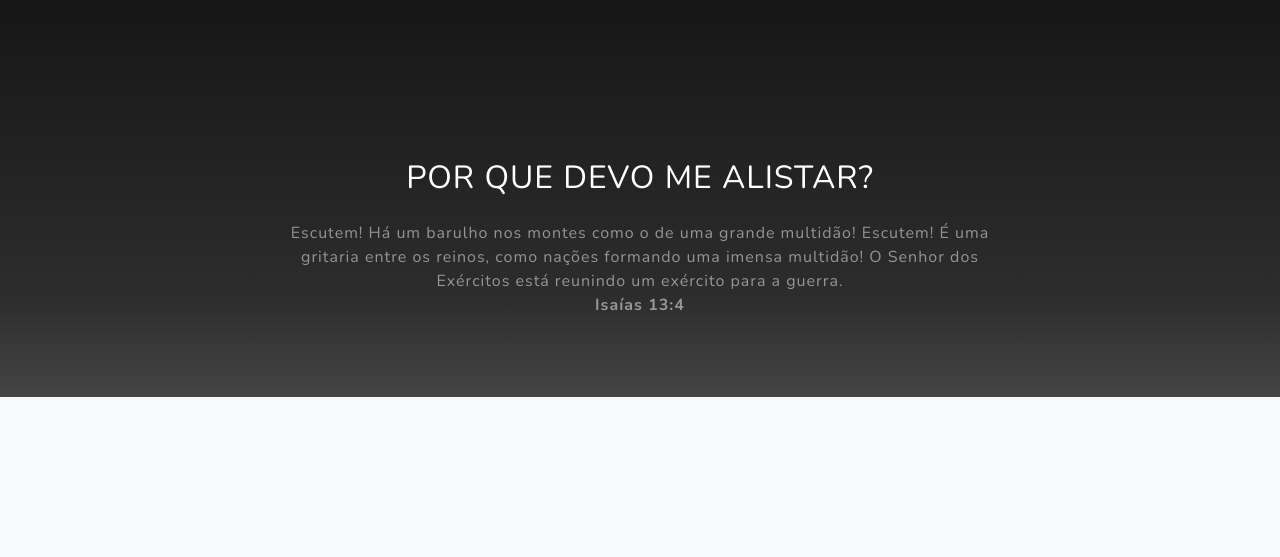
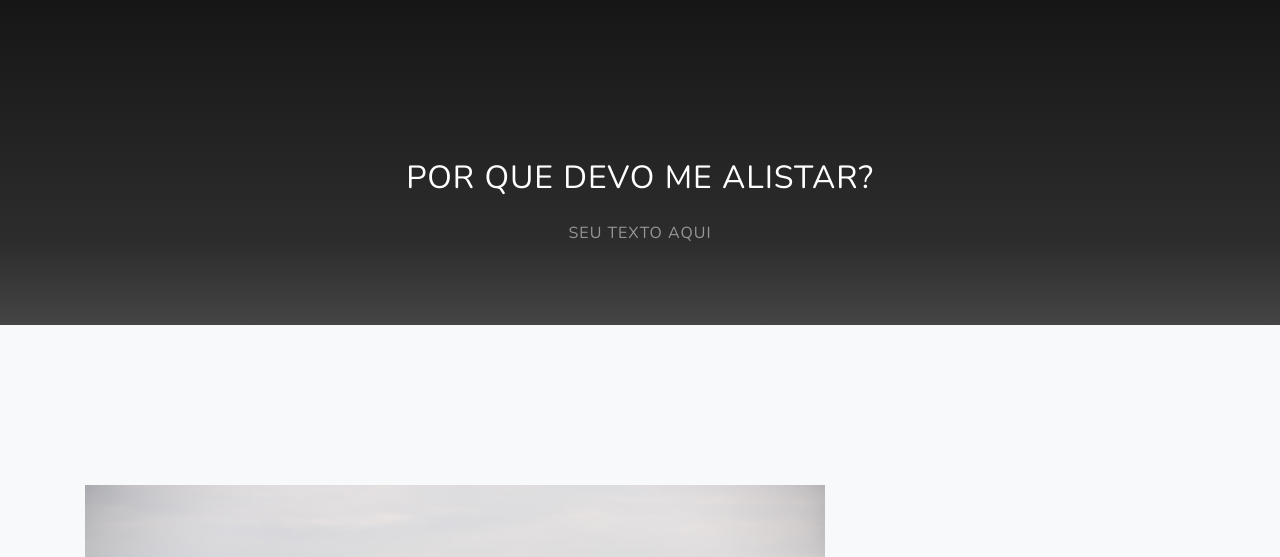
Before and after one commit to Yxav/register-acamp, a Django app: page / in a window 1280 px wide. Shown: the part 801-1358 px from the top of the page. Run offline with Django 3.2, Linux system fonts and the light colour scheme; some libraries are stand-ins or nearby versions.

Commit message:
add requirements.txt

```diff
--- a/registro/models.py
+++ b/registro/models.py
@@ -9,7 +9,6 @@ class Register(models.Model):
     last_name = models.CharField(max_length=100, verbose_name='ultimo nome')
     phone = models.CharField(max_length=15, default='', blank=True, verbose_name='telefone')
     age =  models.CharField(max_length=2, default='', blank=True, verbose_name='idade')
-    church = models.CharField(max_length=100, verbose_name='igreja')
     city = models.CharField(max_length=100, verbose_name='cidade')
     email = models.EmailField()
     obs = models.CharField(max_length=500, verbose_name='observação')
--- a/registro/templates/form.html
+++ b/registro/templates/form.html
@@ -105,10 +105,6 @@
 
 
       <div class="form-row mb-4">
-          <div class="col">
-              <!-- Church -->
-              <input type="text" id="church" name="church"  class="form-control" placeholder="Igreja">
-          </div>
           <div class="col">
               <!-- City and District -->
               <input type="text" id="city" name="city"  class="form-control" placeholder="Cidade-UF">
--- a/registro/templates/home.html
+++ b/registro/templates/home.html
@@ -31,7 +31,7 @@
   <!-- Navigation -->
   <nav class="navbar navbar-expand-lg navbar-light fixed-top" id="mainNav">
     <div class="container">
-      <a class="navbar-brand js-scroll-trigger" href="">ALISTAMENTO JOVEM</a>
+      <a class="navbar-brand js-scroll-trigger" href="">SEU TITULO AQUI</a>
       <button class="navbar-toggler navbar-toggler-right" type="button" data-toggle="collapse" data-target="#navbarResponsive" aria-controls="navbarResponsive" aria-expanded="false" aria-label="Toggle navigation">
         Menu
         <i class="fas fa-bars"></i>
@@ -57,7 +57,7 @@
     <div class="container d-flex h-100 align-items-center">
       <div class="mx-auto text-center">
         <h1 class="mx-auto my-0 text-uppercase">RECRUTAMENTO</h1>
-        <h2 class="text-white-50 mx-auto mt-2 mb-5">Você jovem, que está disposto a mudar de vida, e deseja fazer parte do exército de Cristo. <br> ESTÁ CONVOCADO!</h2>
+        <h2 class="text-white-50 mx-auto mt-2 mb-5">SEU TEXTO AQUI<br> ESTÁ CONVOCADO!</h2>
         <a href="{% url 'register'%}" class="btn btn-primary js-scroll-trigger">QUERO ME ALISTAR</a>
       </div>
     </div>
@@ -69,8 +69,7 @@
       <div class="row">
         <div class="col-lg-8 mx-auto">
           <h2 class="text-white mb-4">POR QUE DEVO ME ALISTAR?</h2>
-          <p class="text-white-50">Escutem! Há um barulho nos montes como o de uma grande multidão! Escutem! É uma gritaria entre os reinos, como nações formando uma imensa multidão! O Senhor dos Exércitos está reunindo um exército para a guerra. <br>
-<b>Isaías 13:4</b></p>
+          <p class="text-white-50">SEU TEXTO AQUI</p>
         </div>
       </div>
 
```
Also changed, not shown: requirements.txt (added, +124 -0 lines), README.md.
